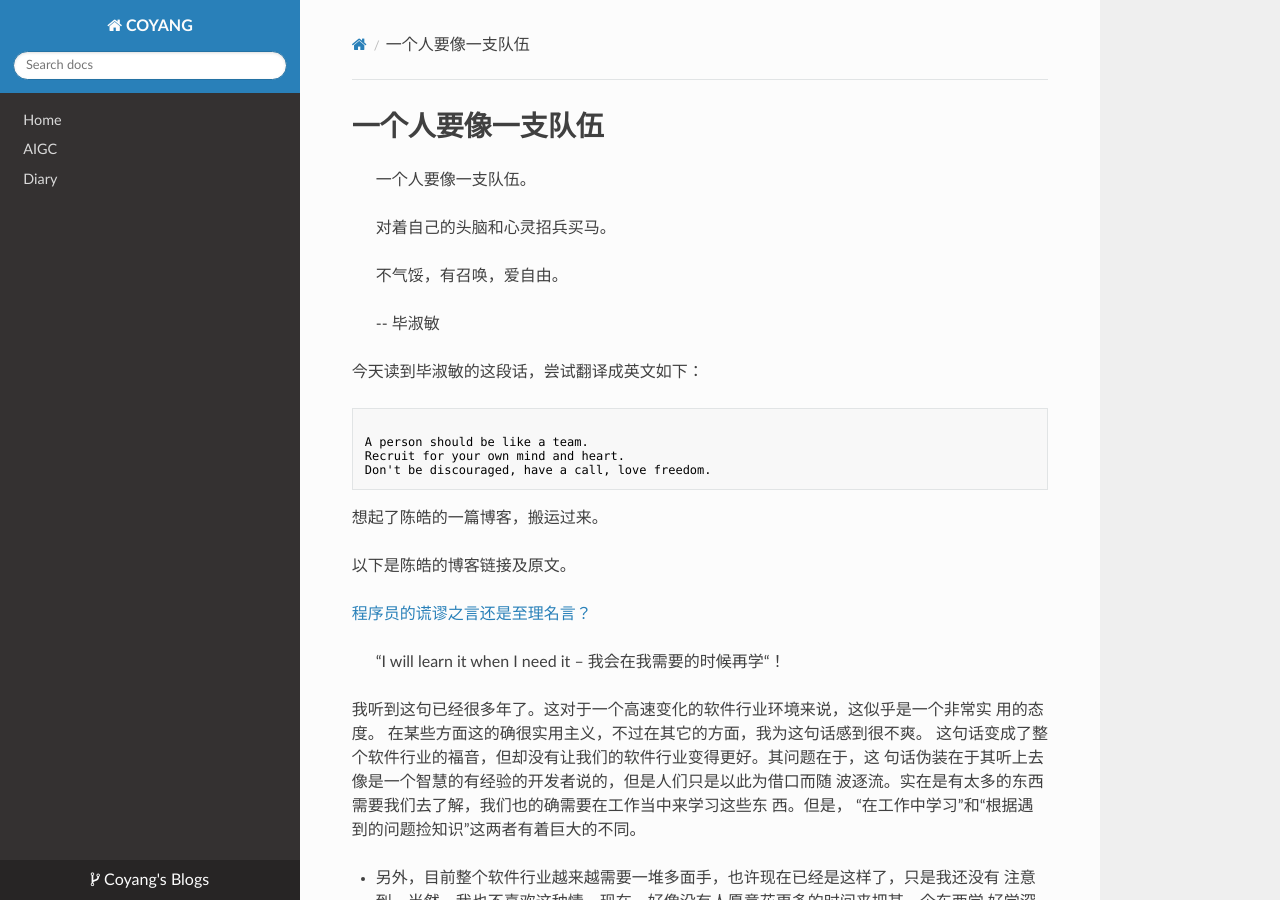
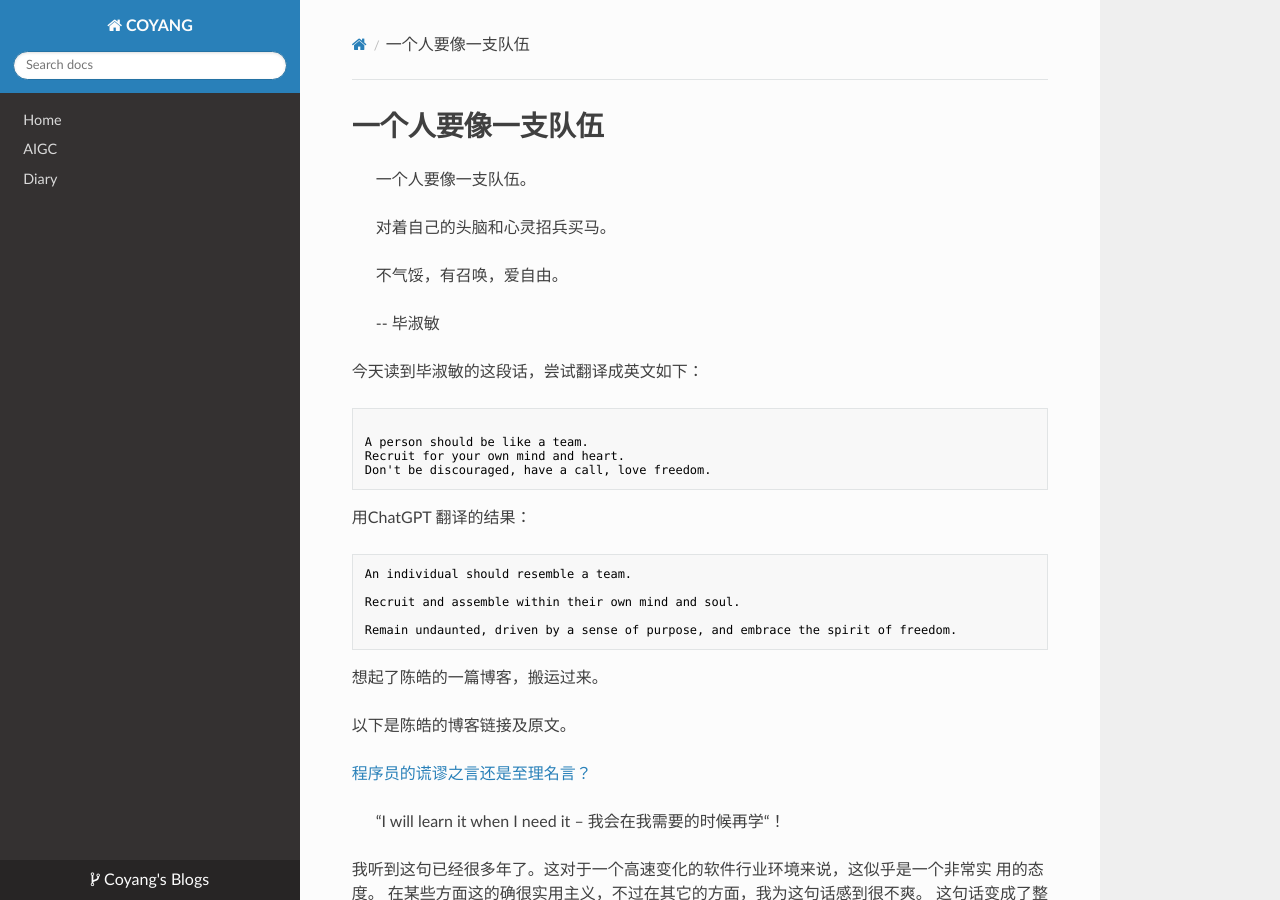
Before and after one commit to coyang/blogs, an MkDocs documentation site: the page built from docs/musings/diary/one_person_like_a_team.md, in a window 1280 px wide and 900 px high. Built offline with MkDocs 1.6.1, drawn with Linux system fonts in a browser that asks for light colours; nearby versions of some CDN libraries; some of the changed text lies outside the part shown.

Commit message:
Add traslate by ChatGPT

````diff
--- a/docs/musings/diary/one_person_like_a_team.md
+++ b/docs/musings/diary/one_person_like_a_team.md
@@ -15,6 +15,16 @@
 A person should be like a team.
 Recruit for your own mind and heart.
 Don't be discouraged, have a call, love freedom.
+```
+
+用ChatGPT 翻译的结果：
+
+```console
+An individual should resemble a team.
+
+Recruit and assemble within their own mind and soul.
+
+Remain undaunted, driven by a sense of purpose, and embrace the spirit of freedom.
 ```
 
 想起了陈皓的一篇博客，搬运过来。
````
Also changed, not shown: other parts of docs/musings/diary/one_person_like_a_team.md (+2 -2 lines).
